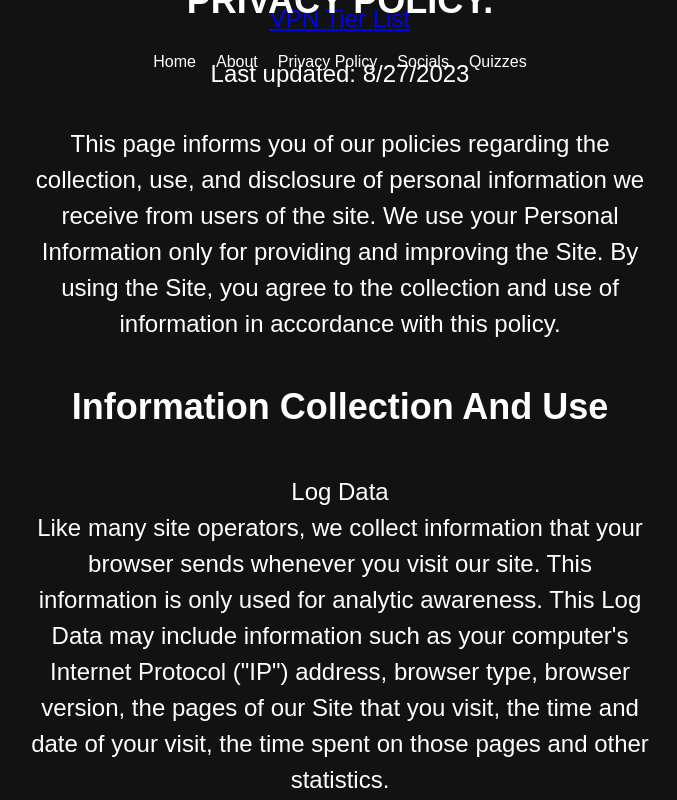
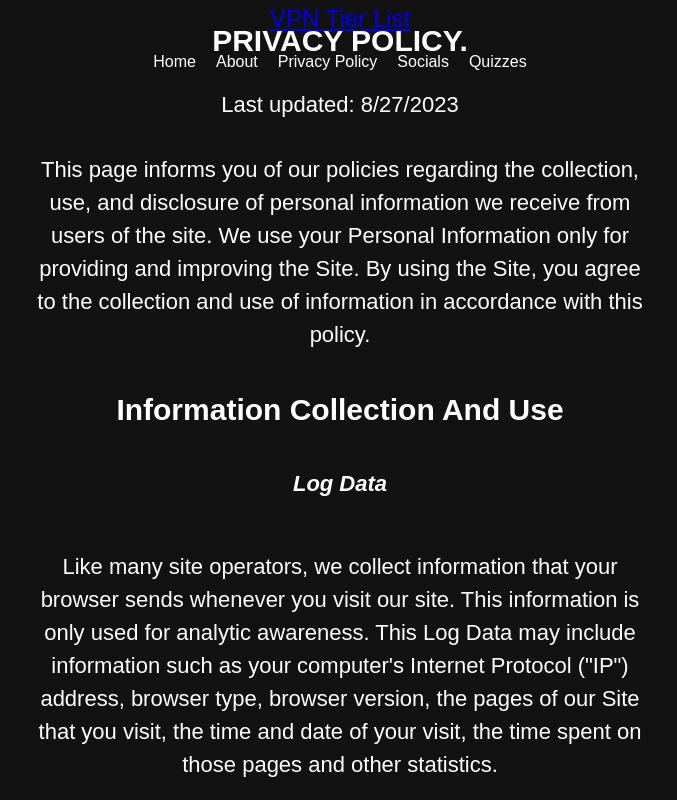
Before and after one commit to Thymester/vpntierlist, a React (Create React App) app: page /privacy-policy in a window 1280 px wide. Shown: the top 800 px of the page, without its empty margins (300-977 px from the left). Built offline with nearby package versions, Linux system fonts and the light colour scheme.

Commit message:
Add files via upload

```diff
--- a/src/components/PrivacyPolicy.css
+++ b/src/components/PrivacyPolicy.css
@@ -12,7 +12,7 @@
   .privacy-policy h1,
   .privacy-policy h2,
   .privacy-policy h3 {
-    font-size: 36px;
+    font-size: 30px;
     margin-top: 20px;
     max-width: 50%;
     text-align: center;
@@ -20,7 +20,7 @@
 
   .privacy-policy p {
     max-width: 50%;
-    font-size: 24px;
+    font-size: 22px;
     margin-top: 10px;
     line-height: 1.5;
     text-align: center;
--- a/src/components/PrivacyPolicy.js
+++ b/src/components/PrivacyPolicy.js
@@ -10,8 +10,8 @@ const PrivacyPolicy = () => {
                 We use your Personal Information only for providing and improving the Site. By using the Site, you
                 agree to the collection and use of information in accordance with this policy.</p>
             <h3>Information Collection And Use</h3>
-            <p>Log Data <br />
-                Like many site operators, we collect information that your browser sends whenever you visit our site. This information is only used for analytic awareness.
+            <p><b><i>Log Data</i></b></p> <br />
+                <p>Like many site operators, we collect information that your browser sends whenever you visit our site. This information is only used for analytic awareness.
                 This Log Data may include information such as your computer's Internet Protocol ("IP") address,
                 browser type, browser version, the pages of our Site that you visit, the time and date of your visit,
                 the time spent on those pages and other statistics.</p>
```
